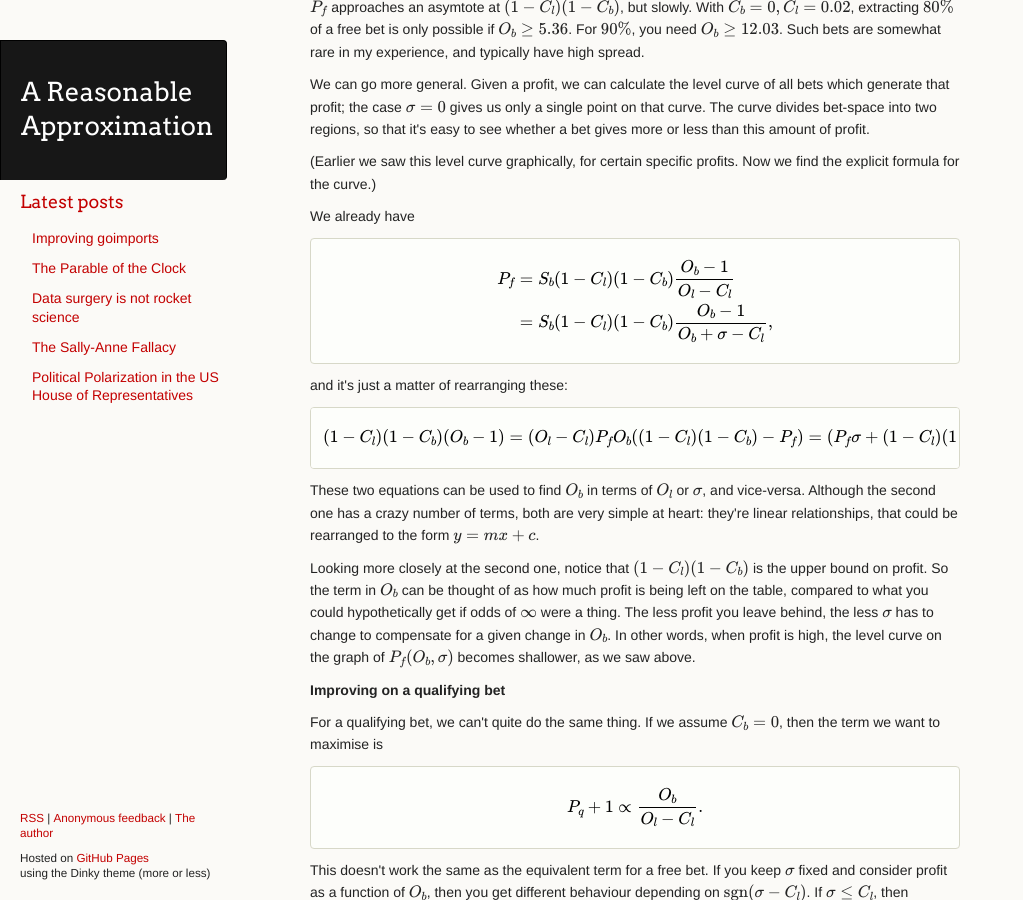
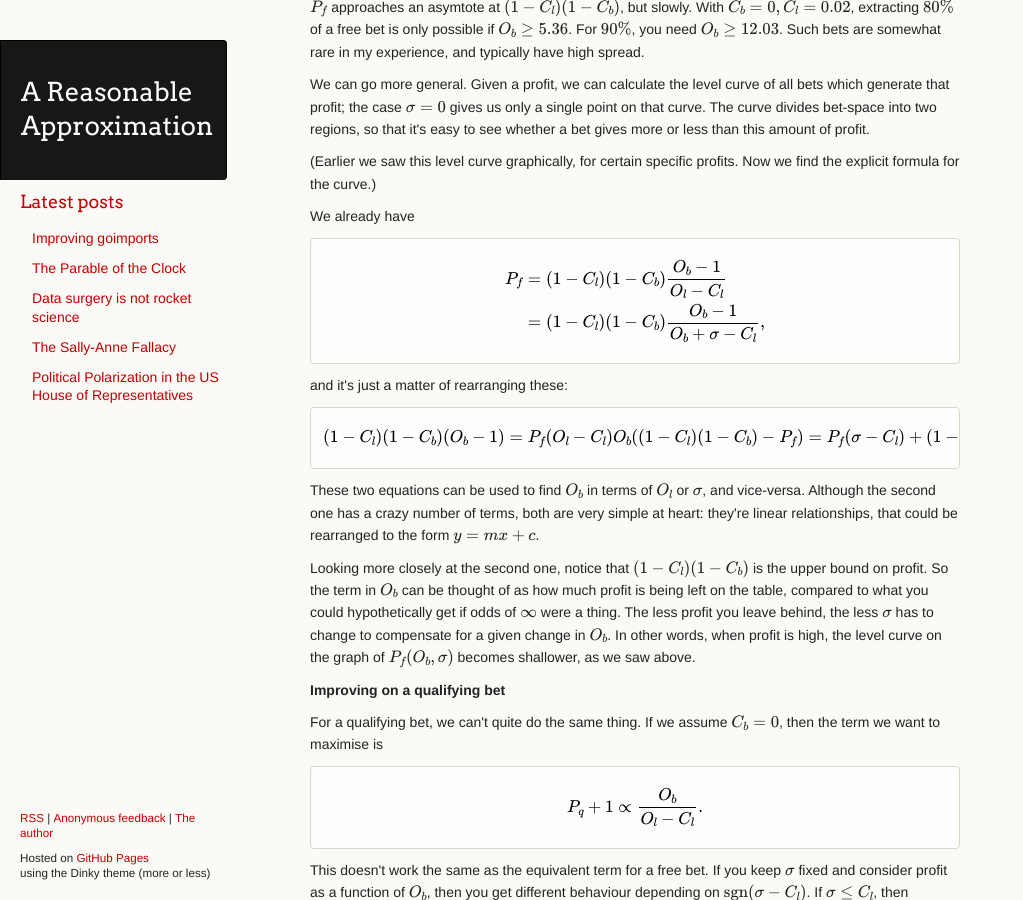
Before and after one commit to ChickenProp/chickenprop.github.com, a Jekyll site: the page built from drafts/matched-betting.md, in a window 1280 px wide and 900 px high, scrolled down 5632 px. Shown: the whole window, without its empty margins (0-1023 px from the left). Built offline with Jekyll 4.4.1, drawn with Linux system fonts in a browser that asks for light colours; nearby versions of some CDN libraries; formulas are drawn with MathJax 3; comment, search, counter and statistics services are not loaded; some of the changed text lies outside the part shown.

Commit message:
Editing.

```diff
--- a/drafts/matched-betting.md
+++ b/drafts/matched-betting.md
@@ -178,14 +178,14 @@ We can go more general. Given a profit, we can calculate the level curve of all
 We already have
 
     $$ \begin{align*}
-        P_f &= S_b (1 - C_l) (1 - C_b) { O_b - 1 \over O_l - C_l }    \\
-            &= S_b (1 - C_l) (1 - C_b) { O_b - 1 \over O_b + σ - C_l },
+        P_f &= (1 - C_l) (1 - C_b) { O_b - 1 \over O_l - C_l }    \\
+            &= (1 - C_l) (1 - C_b) { O_b - 1 \over O_b + σ - C_l },
     \end{align*} $$
 
 and it's just a matter of rearranging these:
 
-    $$ (1-C_l)(1-C_b)(O_b - 1) = (O_l - C_l)P_f \\
-       O_b((1-C_l)(1-C_b) - P_f) = (P_fσ + (1-C_l)(1-C_b) - P_fC_l). $$
+    $$ (1-C_l)(1-C_b)(O_b - 1) = P_f(O_l - C_l) \\
+       O_b((1-C_l)(1-C_b) - P_f) = P_f(σ - C_l) + (1-C_l)(1-C_b). $$
 
 These two equations can be used to find $O_b$ in terms of $O_l$ or $σ$, and vice-versa. Although the second one has a crazy number of terms, both are very simple at heart: they're linear relationships, that could be rearranged to the form $y = mx + c$.
 
```
Also changed, not shown: other parts of drafts/matched-betting.md (+7 -2 lines).
